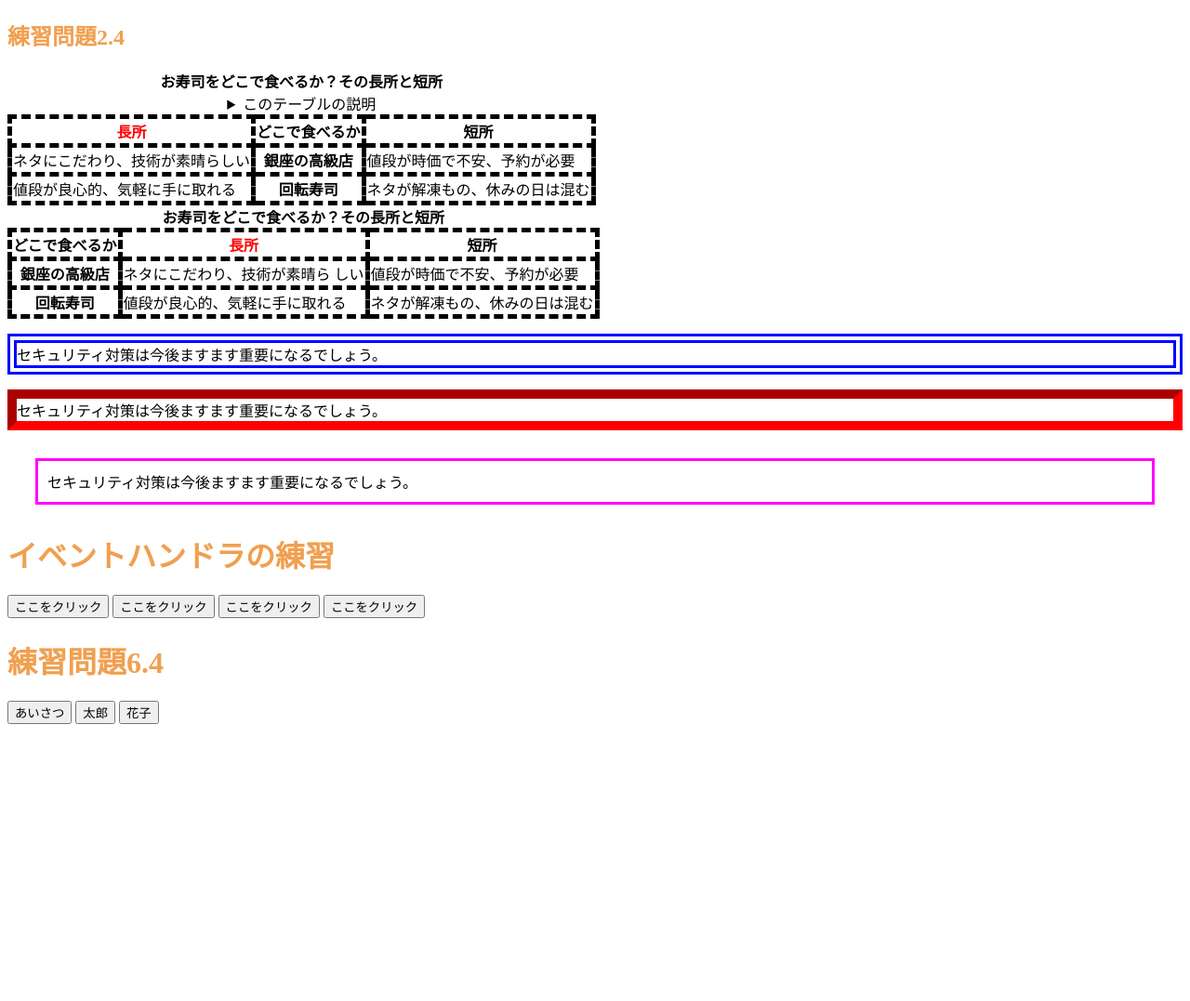
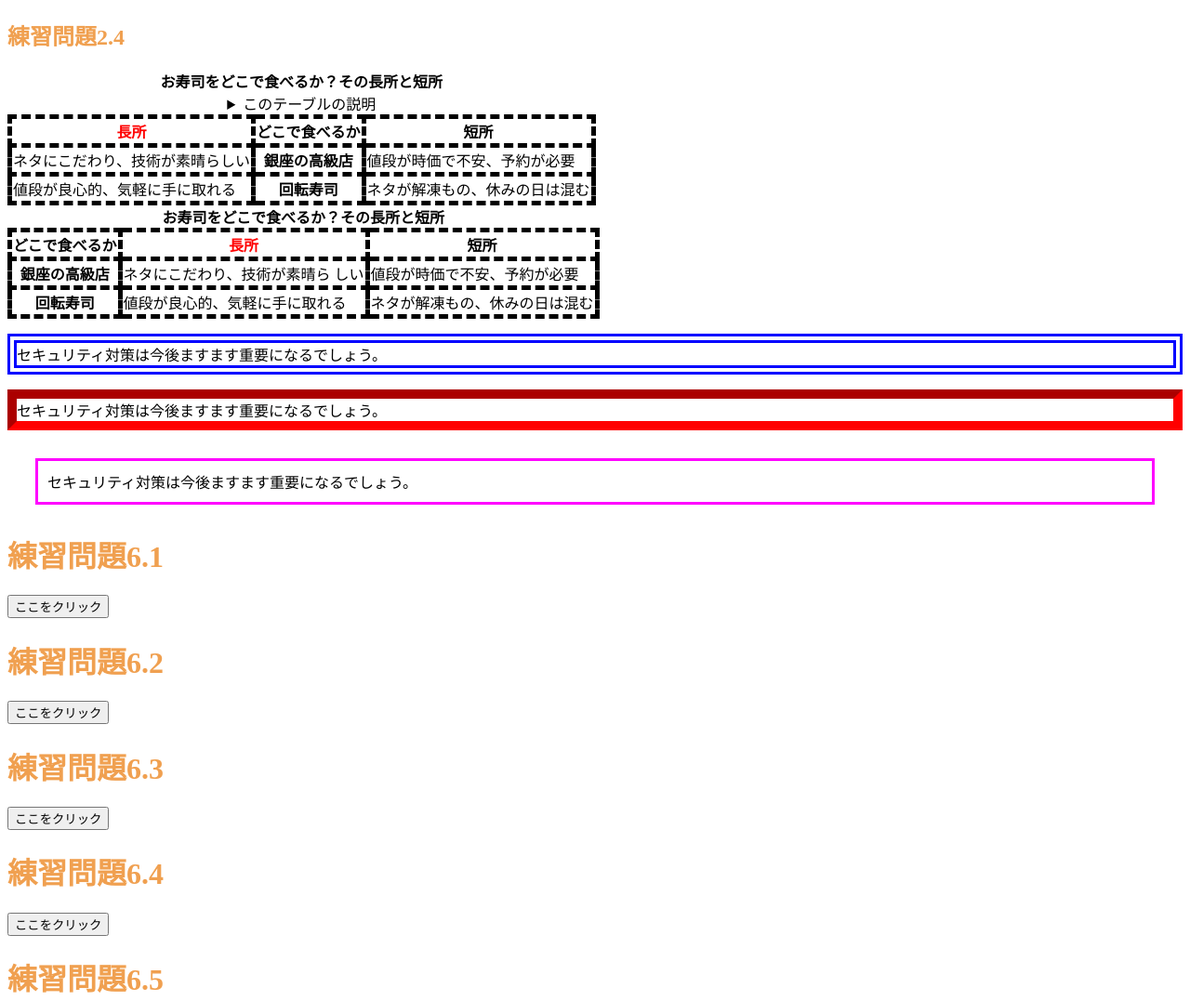
Before and after one commit to yyukkkiii/zm26331-2, a plain HTML site: page index.html in a window 1280 px wide. Shown: the top 1077 px of the page at 93% size. Before the commit the page ends 800 px from the top, so only its background shows below. Drawn offline with Linux system fonts and the light colour scheme.

Commit message:
index.html を更新

```diff
--- a/index.html
+++ b/index.html
@@ -48,16 +48,19 @@
 <p class="sample1">セキュリティ対策は今後ますます重要になるでしょう。</p>
 <p class="sample2">セキュリティ対策は今後ますます重要になるでしょう。</p>
 <p class="sample3">セキュリティ対策は今後ますます重要になるでしょう。</p>
-<h1>イベントハンドラの練習</h1>
+<h1>練習問題6.1</h1>
 <input type="button" value="ここをクリック"
 ondblclick="alert('Hello, Yuki!');">
+<h1>練習問題6.2</h1>
 <input type="button" value="ここをクリック"
 onclick="sayhello61();">
+<h1>練習問題6.3</h1>
 <input type="button" value="ここをクリック"
 onclick="sayhello61();sayhello61();">
+<h1>練習問題6.4</h1>
 <input type="button" value="ここをクリック"
 onclick="saygoodbye();">
-<h1>練習問題6.4</h1>
+<h1>練習問題6.5</h1>
 <input type="button" value="あいさつ" onclick="sayhello64()">
 <input type="button" value="太郎" onclick="taro64()">
 <input type="button" value="花子" onclick="hanako64()">
```
